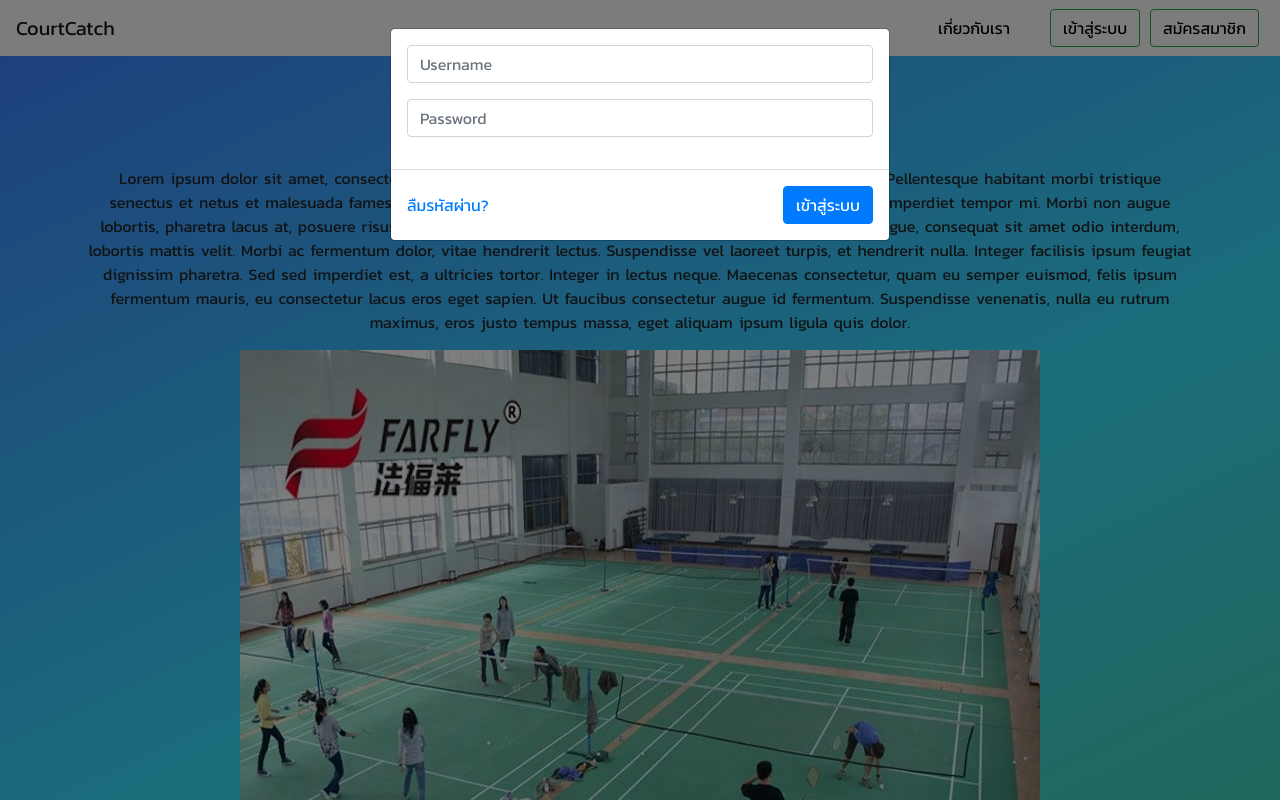
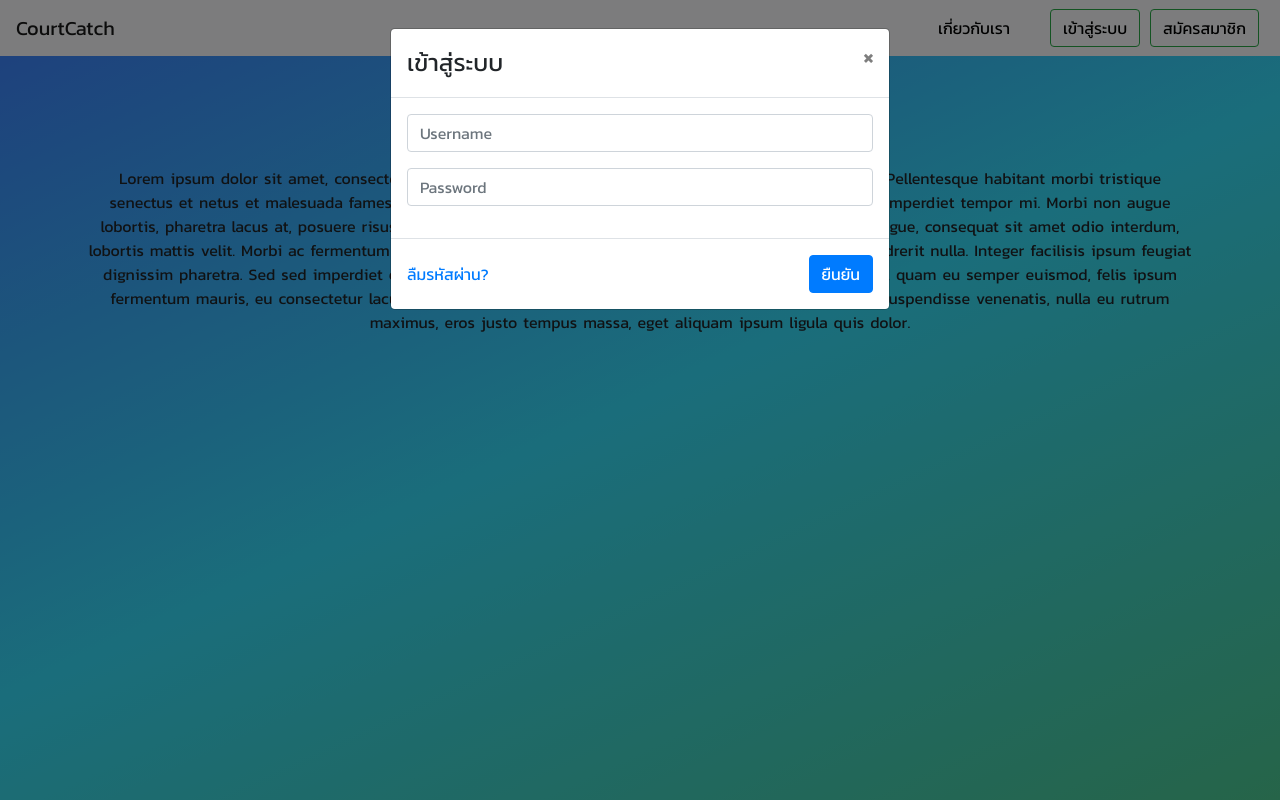
Before and after one commit to nessessence/sec2_KK_Frontend, a React (Create React App) app: page /about in a window 1280 px wide. Both pictures are taken after a click on the element "เข้าสู่ระบบ". Shown: the top 800 px of the page. Built offline with nearby package versions, Linux system fonts and the light colour scheme.

Commit message:
add signup popup

```diff
--- a/src/App.css
+++ b/src/App.css
@@ -54,6 +54,10 @@ body {
   background: linear-gradient(154.93deg,#3d7cfb 0%,#35dbf7 50%,#4cc992 100%);
 }
 
-button, .modal-body, a {
+button, a {
   font-family: 'kanit' !important;
 }
+
+.modal-dialog > * {
+  font-family: 'kanit';
+}
--- a/src/components/About/About.js
+++ b/src/components/About/About.js
@@ -7,7 +7,7 @@ function About(){
            <h1>เกี่ยวกับเรา</h1>
            <br/>
             <p>Lorem ipsum dolor sit amet, consectetur adipiscing elit. In placerat nunc vel mauris faucibus maximus. Pellentesque habitant morbi tristique senectus et netus et malesuada fames ac turpis egestas. Nullam lacus purus, pulvinar venenatis nibh id, imperdiet tempor mi. Morbi non augue lobortis, pharetra lacus at, posuere risus. Nam tempus leo quam, a ultrices felis maximus sed. Ut massa augue, consequat sit amet odio interdum, lobortis mattis velit. Morbi ac fermentum dolor, vitae hendrerit lectus. Suspendisse vel laoreet turpis, et hendrerit nulla. Integer facilisis ipsum feugiat dignissim pharetra. Sed sed imperdiet est, a ultricies tortor. Integer in lectus neque. Maecenas consectetur, quam eu semper euismod, felis ipsum fermentum mauris, eu consectetur lacus eros eget sapien. Ut faucibus consectetur augue id fermentum. Suspendisse venenatis, nulla eu rutrum maximus, eros justo tempus massa, eget aliquam ipsum ligula quis dolor.</p>
-            <img src={Court}/>
+
         </div>
 
     );
--- a/src/components/NavBar/NavBar.js
+++ b/src/components/NavBar/NavBar.js
@@ -30,6 +30,9 @@ class NavBar extends React.Component {
         return (
             <Modal show={this.state.isLoginModalOpen} onHide={this.closeLoginModal}>
                 <Form>
+                    <Modal.Header closeButton>
+                        <Modal.Title>เข้าสู่ระบบ</Modal.Title>
+                    </Modal.Header>
                     <Modal.Body>
                         <Form.Group>
                             <Form.Control type="text" placeholder="Username" />
@@ -41,7 +44,44 @@ class NavBar extends React.Component {
                     <Modal.Footer>
                     <a href="#">ลืมรหัสผ่าน?</a>
                     <Button className="ml-auto" variant="primary" onClick={this.closeLoginModal}>
-                        เข้าสู่ระบบ
+                        ยืนยัน
+                    </Button>
+                    </Modal.Footer>
+                </Form>
+            </Modal>
+        );
+    }
+
+    openSignupModal = () => {
+        this.setState({
+            isSignupModalOpen: true
+        })
+    }
+
+    closeSignupModal = () => {
+        this.setState({
+            isSignupModalOpen: false
+        })
+    }
+
+    Signup = () => {
+        return (
+            <Modal show={this.state.isSignupModalOpen} onHide={this.closeSignupModal}>
+                <Form>
+                    <Modal.Header closeButton>
+                        <Modal.Title>สมัครสมาชิก</Modal.Title>
+                    </Modal.Header>
+                    <Modal.Body>
+                        <Form.Group>
+                            <Form.Control type="text" placeholder="Username" />
+                        </Form.Group>
+                        <Form.Group>
+                            <Form.Control type="password" placeholder="Password" />
+                        </Form.Group>
+                    </Modal.Body>
+                    <Modal.Footer>
+                    <Button variant="primary" onClick={this.closeSignupModal}>
+                        ยืนยัน
                     </Button>
                     </Modal.Footer>
                 </Form>
@@ -52,13 +92,14 @@ class NavBar extends React.Component {
     render(){
         return (
             <Navbar bg="light" expand="lg">
-                <this.Login/>
+                <this.Login />
+                <this.Signup />
                 <Navbar.Brand href="/">CourtCatch</Navbar.Brand>
                 <Navbar.Toggle aria-controls="basic-navbar-nav" />
                 <Navbar.Collapse id="basic-navbar-nav" className="d-flex flex-row-reverse">
                     <div className="nav-button-group">
                         <span className="nav-button btn btn-outline-success" onClick={()=>this.openLoginModal()}>เข้าสู่ระบบ</span>
-                        <span className="nav-button btn btn-outline-success">สมัครสมาชิก</span>
+                        <span className="nav-button btn btn-outline-success" onClick={()=>this.openSignupModal()}>สมัครสมาชิก</span>
                     </div>
                     <NavLink className="nav-button" exact to="/about">เกี่ยวกับเรา</NavLink>
                 </Navbar.Collapse>
```
